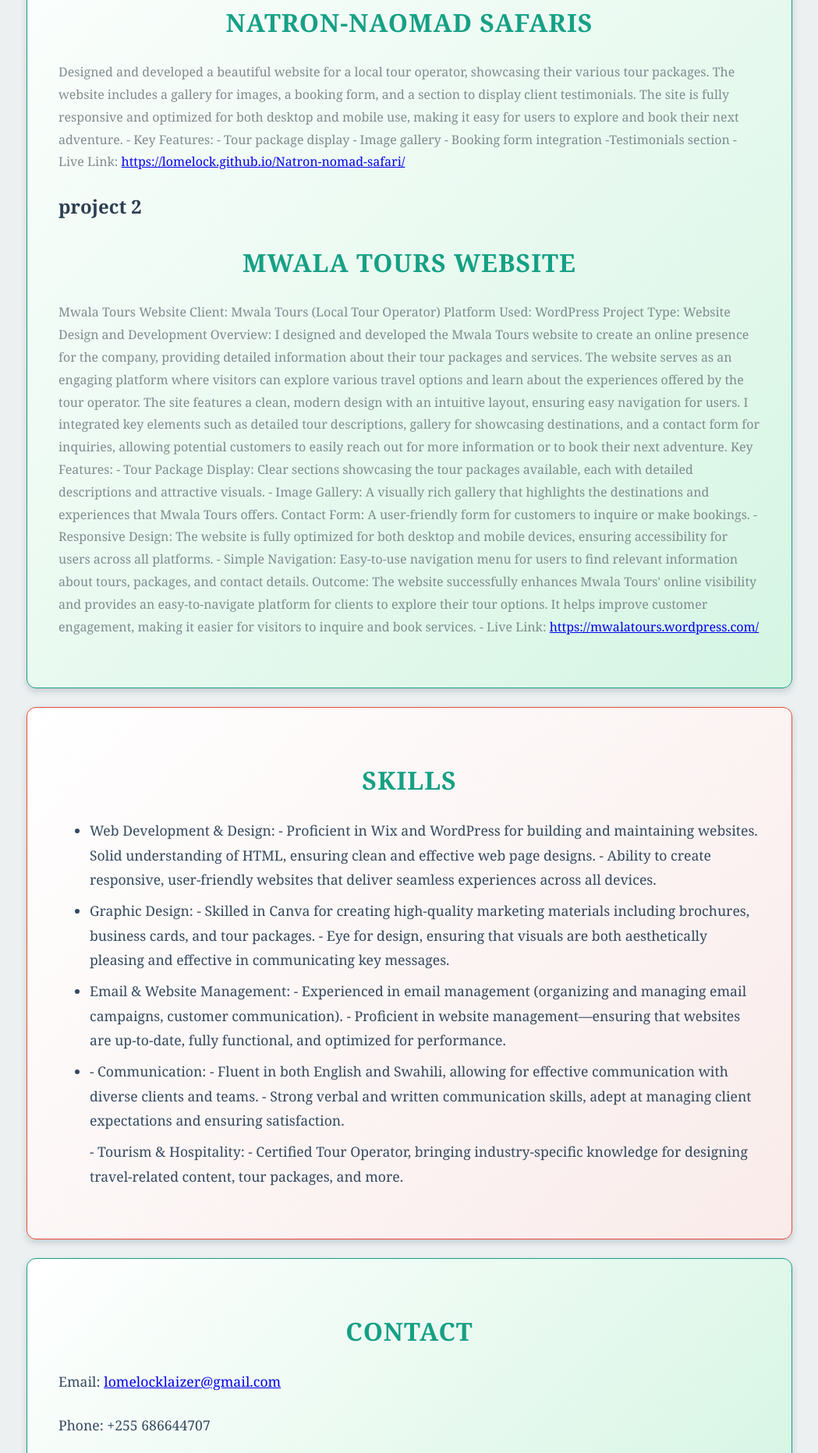
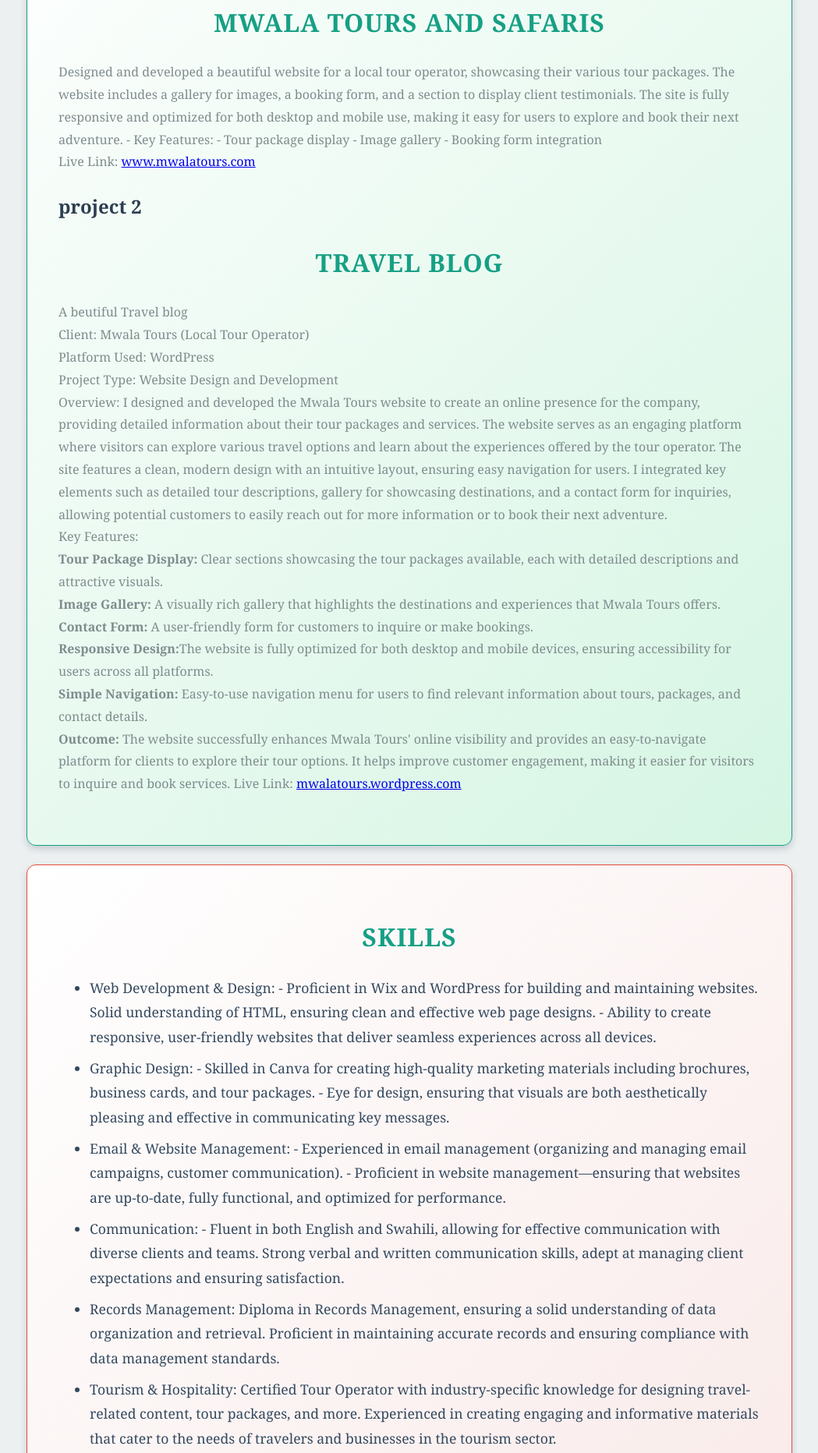
Before and after one commit to Lomelock/portfolio, a plain HTML site: page index.html in a window 1280 px wide. Shown: the part 993-2857 px from the top of the page at 78% size, without its empty margins (115-1164 px from the left). Drawn offline with Linux system fonts and the light colour scheme.

Commit message:
customize the contents for better readability

```diff
--- a/index.html
+++ b/index.html
@@ -6,7 +6,7 @@
     <title>Singra lomelock</title>
     <link rel="stylesheet" href="styles.css"> <!-- Link to your CSS file -->
     <link rel="stylesheet" href="styles.css">
-    <link rel="incon" href="profile.jpg" type="image/x-icon">
+    <link rel="icon" href="Designer (1).jpeg" type="image/x-icon">
 </head>
 <body>
     <!-- Header Section -->
@@ -44,42 +44,41 @@
         <h2>Projects</h2>
         <div class="project">
             <h3>Project 1</h3>
-            <h2>Natron-naomad safaris</h2>
+            <h2>Mwala Tours and Safaris</h2>
             <p>Designed and developed a beautiful website for a local tour operator, showcasing their various tour packages. The website includes a gallery for images, a booking form, and a section to display client testimonials. The site is fully responsive and optimized for both desktop and mobile use, making it easy for users to explore and book their next adventure.
 
                 - Key Features:
                   - Tour package display
                   - Image gallery
-                  - Booking form integration
-                  -Testimonials section
+                  - Booking form integration <br>
 
-                - Live Link: <a href="https://lomelock.github.io/Natron-nomad-safari/" target="_blank">https://lomelock.github.io/Natron-nomad-safari/</a></p>
+                Live Link: <a href="https://www.mwalatours.com" target="_blank">www.mwalatours.com</a></p>
                 </p>
         </div>
         <div class="project">
             <h3>project 2</h3>
-            <h2>Mwala Tours Website</h2>
-            <p>Mwala Tours Website
+            <h2>Travel Blog</h2>
+            <p>A beutiful Travel blog<br>
 
                 Client: Mwala Tours (Local Tour Operator)
-                Platform Used: WordPress
-                Project Type: Website Design and Development
+                <br>Platform Used: WordPress <br>
+                Project Type: Website Design and Development<br>
 
                 Overview:
                 I designed and developed the Mwala Tours website to create an online presence for the company, providing detailed information about their tour packages and services. The website serves as an engaging platform where visitors can explore various travel options and learn about the experiences offered by the tour operator.
 
                 The site features a clean, modern design with an intuitive layout, ensuring easy navigation for users. I integrated key elements such as detailed tour descriptions, gallery for showcasing destinations, and a contact form for inquiries, allowing potential customers to easily reach out for more information or to book their next adventure.
-                Key Features:
--        Tour Package Display: Clear sections showcasing the tour packages available, each with detailed descriptions and attractive visuals.
-       - Image Gallery: A visually rich gallery that highlights the destinations and experiences that Mwala Tours offers.
-         Contact Form: A user-friendly form for customers to inquire or make bookings.
-       - Responsive Design: The website is fully optimized for both desktop and mobile devices, ensuring accessibility for users across all platforms.
-          - Simple Navigation: Easy-to-use navigation menu for users to find relevant information about tours, packages, and contact details.
+               <br> Key Features:
+         <br><strong>Tour Package Display:</strong> Clear sections showcasing the tour packages available, each with detailed descriptions and attractive visuals.
+       <br><strong>Image Gallery:</strong> A visually rich gallery that highlights the destinations and experiences that Mwala Tours offers.
+         <br><strong>Contact Form:</strong> A user-friendly form for customers to inquire or make bookings.
+       <br><strong>Responsive Design:</strong>The website is fully optimized for both desktop and mobile devices, ensuring accessibility for users across all platforms.
+          <br> <strong>Simple Navigation: </strong>Easy-to-use navigation menu for users to find relevant information about tours, packages, and contact details.
 
-        Outcome:
+        <br><strong>Outcome:</strong>
          The website successfully enhances Mwala Tours' online visibility and provides an easy-to-navigate platform for clients to explore their tour options. It helps improve customer engagement, making it easier for visitors to inquire and book services.
 
-                - Live Link: <a href="https://mwalatours.wordpress.com/" target="_blank">https://mwalatours.wordpress.com/
+        Live Link: <a href="https://mwalatours.wordpress.com/" target="_blank">mwalatours.wordpress.com
                 </a></p>
 
 
@@ -109,16 +108,17 @@
 
 
             </li>
-            <li>- Communication:
+            <li>Communication:
                 - Fluent in both English and Swahili, allowing for effective communication with diverse clients and teams.
-                - Strong verbal and written communication skills, adept at managing client expectations and ensuring satisfaction.
+                 Strong verbal and written communication skills, adept at managing client expectations and ensuring satisfaction.
 
               </li>
-              <l1>
-                - Tourism & Hospitality:
-                - Certified Tour Operator, bringing industry-specific knowledge for designing travel-related content, tour packages, and more.
-
-              </l1>
+            <li>
+                 Records Management: Diploma in Records Management, ensuring a solid understanding of data organization and retrieval. Proficient in maintaining accurate records and ensuring compliance with data management standards.
+            </li>
+              <li>
+                 Tourism & Hospitality: Certified Tour Operator with industry-specific knowledge for designing travel-related content, tour packages, and more. Experienced in creating engaging and informative materials that cater to the needs of travelers and businesses in the tourism sector.
+              </li>
             <!-- Add more skills as needed -->
         </ul>
     </section>
@@ -126,9 +126,10 @@
     <!-- Contact Section -->
     <section id="contact">
         <h2>Contact</h2>
-        <p>Email: <a href="lomelocklaizer@gmail.com">lomelocklaizer@gmail.com</a></p>
+        <p>Email: <a href="mailto:lomelocklaizer@gmail.com">lomelocklaizer@gmail.com</a></p>
         <p>Phone: +255 686644707</p>
-        <p>LinkedIn: <a href="https://linkedin.com/in/lomelock lomelocklaizer" target="_blank">lomelocklaizer</a></p>
+        <p>Phone: +255 699404174</p>
+        <p>LinkedIn: <a href="https://linkedin.com/in/lomelock laizer" target="_blank">lomelocklaizer</a></p>
         <!-- Add other contact methods if needed -->
     </section>
 
```
Also changed, not shown: Designer (1).jpeg (added).
